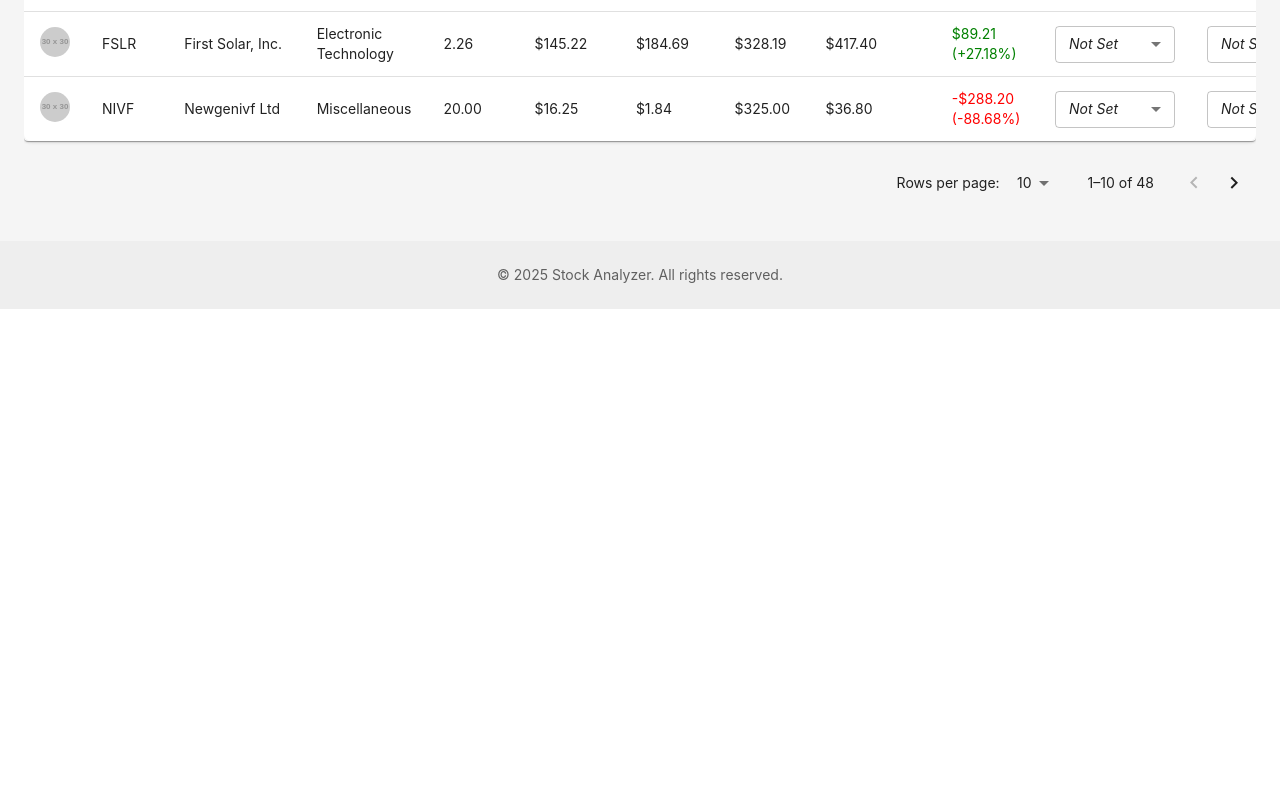
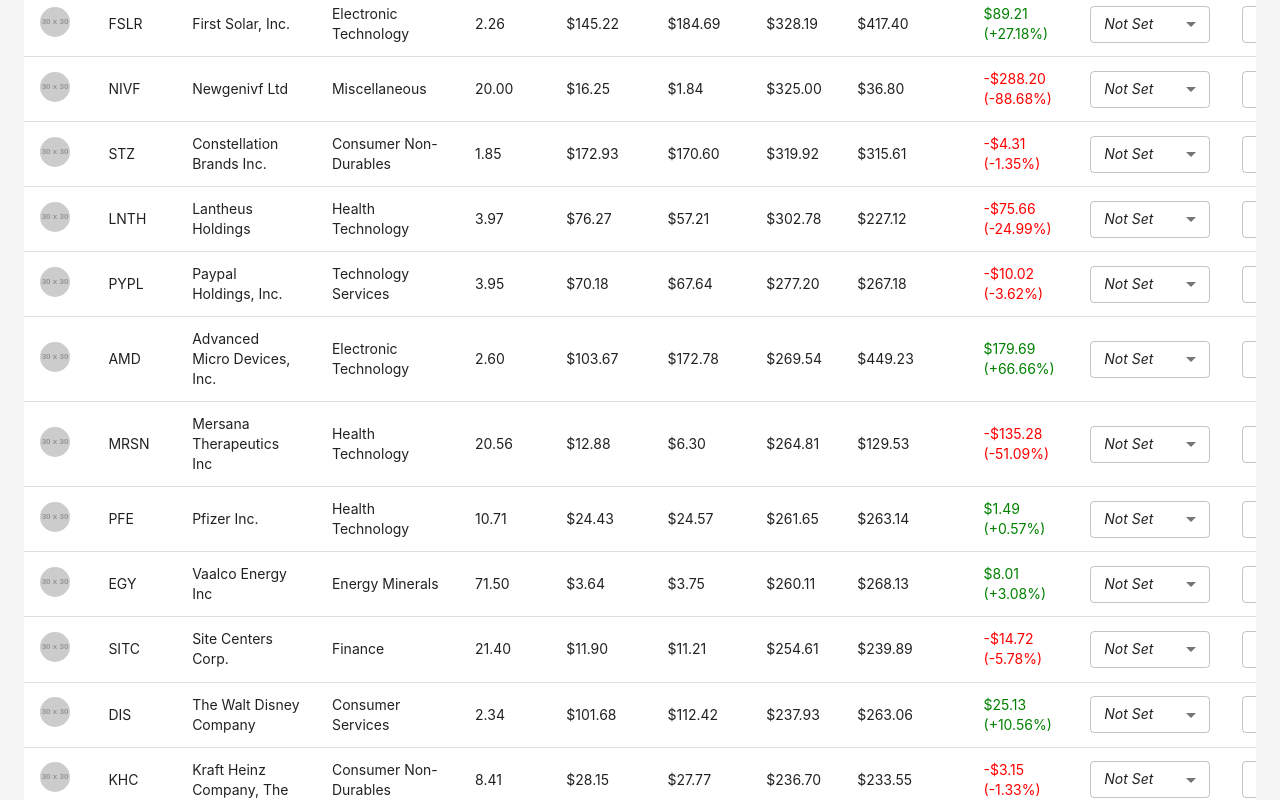
Before and after one commit to ranjithprabhuk/stock-analyser, a React (Vite) app: page /us-portfolio in a window 1280 px wide. Shown: the part 1000-1800 px from the top of the page. Before the commit the page ends 1309 px from the top, so only its background shows below. Built offline with nearby package versions, Linux system fonts and the light colour scheme.

Commit message:
fix: persist the table settings in the local storage

```diff
--- a/src/components/PortfolioTable.tsx
+++ b/src/components/PortfolioTable.tsx
@@ -1,4 +1,4 @@
-import { useState, useEffect, useMemo, useCallback } from 'react';
+import { useState, useEffect, useMemo, useCallback, useRef } from 'react';
 import {
   useReactTable,
   getCoreRowModel,
@@ -78,46 +78,86 @@
   }).format(value / 100);
 };
 
+// Helper function to load settings from localStorage
+const loadSettingsFromStorage = () => {
+  try {
+    const savedSettings = localStorage.getItem('portfolioTableSettings');
+    if (savedSettings) {
+      const { visibility, order, sizing } = JSON.parse(savedSettings);
+      console.log('Initial load of settings:', { visibility, order, sizing });
+      return {
+        visibility: visibility || {},
+        order: order || [],
+        sizing: sizing || {},
+      };
+    }
+  } catch (error) {
+    console.error('Error loading settings from localStorage:', error);
+    localStorage.removeItem('portfolioTableSettings');
+  }
+  console.log('No saved settings found, using defaults');
+  return {
+    visibility: {},
+    order: [],
+    sizing: {},
+  };
+};
+
 export const PortfolioTable = ({ data, loading }: PortfolioTableProps) => {
+  const initialSettings = loadSettingsFromStorage();
+
   const [sorting, setSorting] = useState<{ id: string; desc: boolean }[]>([]);
-  const [columnVisibility, setColumnVisibility] = useState<VisibilityState>({});
-  const [columnOrder, setColumnOrder] = useState<string[]>([]);
-  const [columnSizing, setColumnSizing] = useState<Record<string, number>>({});
+  const [columnVisibility, setColumnVisibility] = useState<VisibilityState>(initialSettings.visibility);
+  const [columnOrder, setColumnOrder] = useState<string[]>(initialSettings.order);
+  const [columnSizing, setColumnSizing] = useState<Record<string, number>>(initialSettings.sizing);
   const [selectedStock, setSelectedStock] = useState<StockHolding | null>(null);
   const [anchorEl, setAnchorEl] = useState<null | HTMLElement>(null);
   const [pagination, setPagination] = useState({
     pageIndex: 0,
-    pageSize: 10,
+    pageSize: 50,
   });
   const [copySnackbarOpen, setCopySnackbarOpen] = useState(false);
   const [stockRatings, setStockRatings] = useState<StockRatings>({});
+  const [isInitialized, setIsInitialized] = useState(false);
+  const hasLoadedSettings = useRef(false);
 
-  // Load saved table settings from localStorage
+  // Load saved ratings and set initialization
   useEffect(() => {
-    const savedSettings = localStorage.getItem('portfolioTableSettings');
-    if (savedSettings) {
-      const { visibility, order, sizing } = JSON.parse(savedSettings);
-      setColumnVisibility(visibility || {});
-      setColumnOrder(order || []);
-      setColumnSizing(sizing || {});
-    }
+    if (hasLoadedSettings.current) return;
 
+    try {
       // Load saved ratings from localStorage
       const savedRatings = localStorage.getItem('stockRatings');
       if (savedRatings) {
-      setStockRatings(JSON.parse(savedRatings));
+        const ratings = JSON.parse(savedRatings);
+        setStockRatings(ratings);
+      }
+    } catch (error) {
+      console.error('Error loading ratings from localStorage:', error);
+      localStorage.removeItem('stockRatings');
+    } finally {
+      hasLoadedSettings.current = true;
+      // Mark as initialized immediately since table settings are loaded in initial state
+      setIsInitialized(true);
     }
   }, []);
 
-  // Save table settings to localStorage when they change
+  // Save table settings to localStorage when they change (only after initial load)
   useEffect(() => {
+    if (!isInitialized) return;
+
+    try {
       const settings = {
         visibility: columnVisibility,
         order: columnOrder,
         sizing: columnSizing,
       };
+      console.log('Saving settings:', settings);
       localStorage.setItem('portfolioTableSettings', JSON.stringify(settings));
-  }, [columnVisibility, columnOrder, columnSizing]);
+    } catch (error) {
+      console.error('Error saving settings to localStorage:', error);
+    }
+  }, [columnVisibility, columnOrder, columnSizing, isInitialized]);
 
   const handleCopyAnalysisPrompt = async (stock: StockHolding) => {
     const analysisPrompt = `${stock.name} ${stock.ticker}
```
Also changed, not shown: src/pages/USPortfolio/USPortfolio.tsx (+2 -9 lines). Lines whose indentation alone changed are shown as unchanged.
